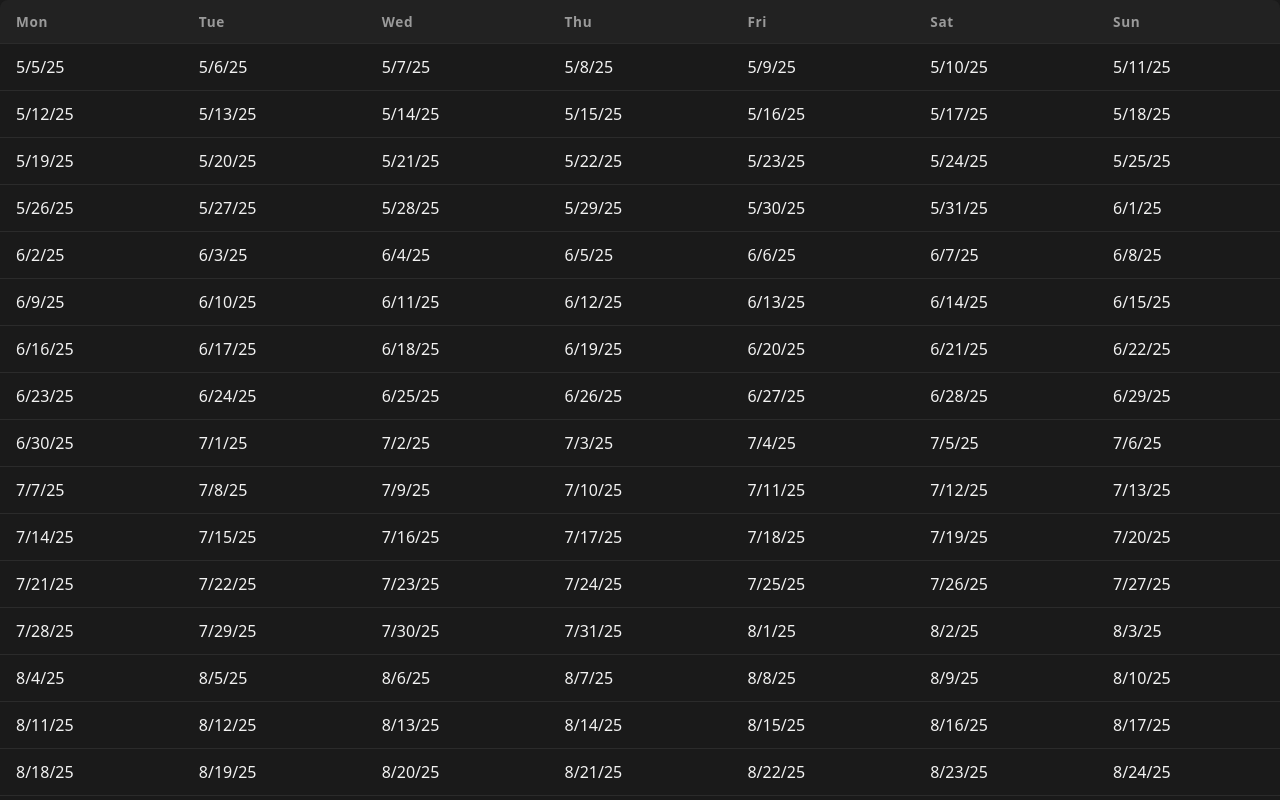
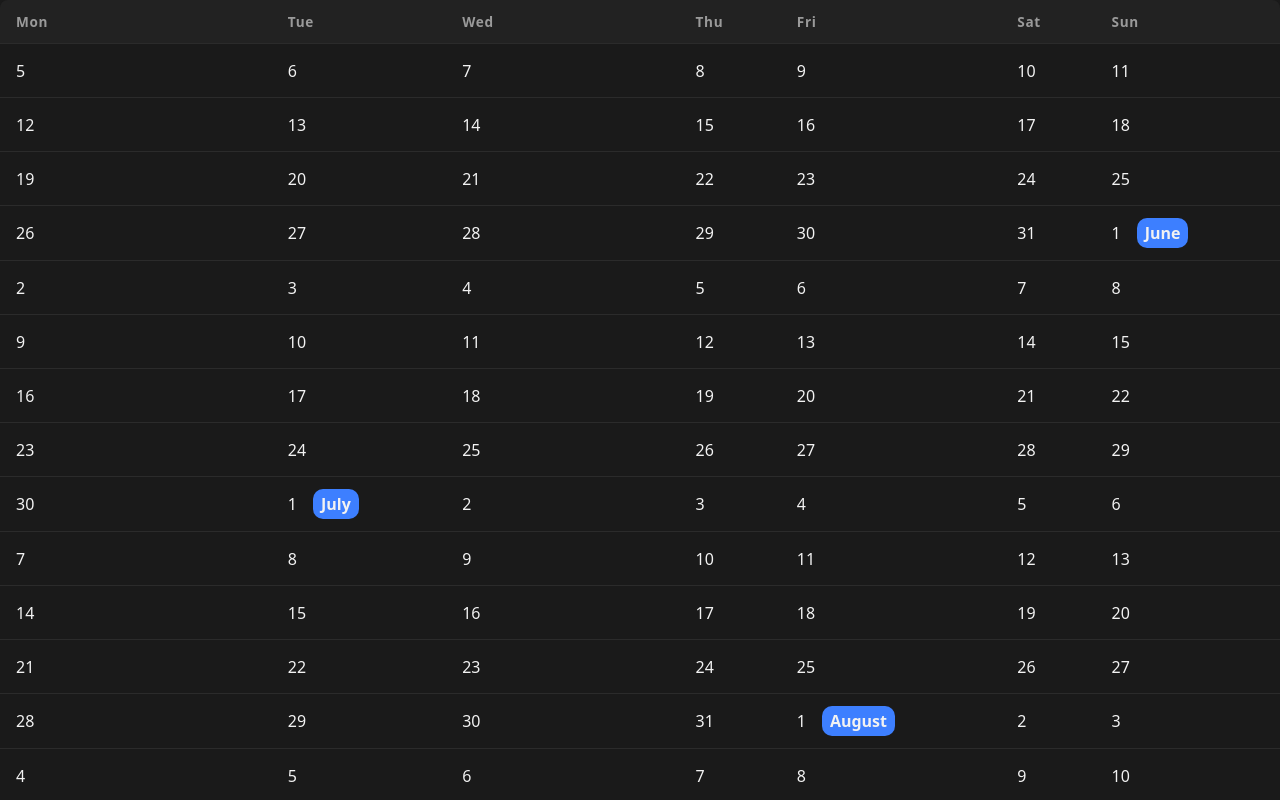
Before and after one commit to ghostwriter7/RiverOfLife, an Angular app: page / in a window 1280 px wide. Shown: the top 800 px of the page. Built offline with nearby package versions, Linux system fonts and the light colour scheme.

Commit message:
Added month indicators, simplified cell content.

```diff
--- a/src/app/app.component.css
+++ b/src/app/app.component.css
@@ -0,0 +1,65 @@
+.wrapper {
+  overflow-x: scroll;
+}
+
+table {
+  width: 100%;
+  border-collapse: collapse;
+  background: var(--bg-1);
+  color: var(--fg-main);
+  border-radius: 8px;
+  overflow: hidden;
+}
+
+table thead {
+  background: var(--bg-2);
+}
+
+table th,
+table td {
+  padding: 12px 16px;
+  border-bottom: 1px solid var(--border);
+}
+
+table th {
+  font-weight: 600;
+  font-size: 0.85rem;
+  letter-spacing: 0.05em;
+  color: var(--fg-muted);
+  text-align: left;
+}
+
+table tbody tr:hover {
+  background: color-mix(in srgb, var(--accent) 10%, transparent);
+  transition: background 0.2s ease;
+}
+
+table tbody tr:last-child td {
+  border-bottom: none;
+}
+
+td.success {
+  background: color-mix(in srgb, var(--success) 10%, transparent);
+  color: var(--success);
+  font-weight: 600;
+}
+
+td.failure {
+  background: color-mix(in srgb, var(--failure) 10%, transparent);
+  color: var(--failure);
+  font-weight: 600;
+}
+
+.cell {
+  align-items: center;
+  display: flex;
+  gap: 1rem;
+  min-height: 29px;
+}
+
+.month-label {
+  background: var(--accent);
+  font-weight: 600;
+  border-radius: 10px;
+  padding: 4px 8px;
+}
--- a/src/app/app.component.html
+++ b/src/app/app.component.html
@@ -1,3 +1,4 @@
+<div class="wrapper">
   <table>
     <thead>
     <tr>
@@ -17,9 +18,18 @@
             <td
               [class.success]="day.state === 'success'"
               [class.failure]="day.state === 'failure'"
-            (click)="onCellClick(day)">{{ day.date | date: 'shortDate' }}</td>
+              (click)="onCellClick(day)">
+              <div class="cell">
+                <span>{{ day.date | date: 'd' }}</span>
+
+                @if (day.monthLabel) {
+                  <span class="month-label">{{ day.monthLabel }}</span>
+                }
+              </div>
+            </td>
           }
         </tr>
       }
     </tbody>
   </table>
+</div>
--- a/src/app/app.component.ts
+++ b/src/app/app.component.ts
@@ -1,7 +1,7 @@
 import { DatePipe } from '@angular/common'
 import { Component, OnInit } from '@angular/core';
 
-type Cell = { date: Date; state: CellState };
+type Cell = { date: Date; monthLabel?: string; state: CellState };
 type CellState = "success" | "failure" | "none";
 
 @Component({
@@ -39,6 +39,7 @@ export class AppComponent implements OnInit {
     const temporaryStart = new Date(2025, 4, 5, 12, 0, 0);
     const numberOfWeeks = 25;
 
+    let previousMonth = 4;
     this.weeks = new Array(numberOfWeeks)
       .fill(0)
       .map((_, weekIndex) => {
@@ -47,7 +48,16 @@ export class AppComponent implements OnInit {
           .map((_, dayIndex) => {
             const date = new Date();
             date.setDate(temporaryStart.getDate() + (weekIndex * 7) + dayIndex);
-            return { date, state: 'none' };
+            const month = date.getMonth();
+
+            const cell: Cell = { date, state: 'none' };
+
+            if (month !== previousMonth) {
+              previousMonth = month;
+              return { ...cell, monthLabel: date.toLocaleString('default', { month: 'long' }) } as Cell;
+            }
+
+            return cell;
           });
       });
   }
--- a/src/styles.css
+++ b/src/styles.css
@@ -13,52 +13,5 @@ body {
   background: var(--bg-1);
   font-family: system-ui, -apple-system, "Segoe UI", Roboto, Helvetica, Arial, sans-serif;
   margin: 0;
+  width: 100vw;
 }
-
-table {
-  width: 100%;
-  border-collapse: collapse;
-  background: var(--bg-1);
-  color: var(--fg-main);
-  border-radius: 8px;
-  overflow: hidden;
-}
-
-table thead {
-  background: var(--bg-2);
-}
-
-table th,
-table td {
-  padding: 12px 16px;
-  border-bottom: 1px solid var(--border);
-}
-
-table th {
-  font-weight: 600;
-  font-size: 0.85rem;
-  letter-spacing: 0.05em;
-  color: var(--fg-muted);
-  text-align: left;
-}
-
-table tbody tr:hover {
-  background: color-mix(in srgb, var(--accent) 10%, transparent);
-  transition: background 0.2s ease;
-}
-
-table tbody tr:last-child td {
-  border-bottom: none;
-}
-
-td.success {
-  background: color-mix(in srgb, var(--success) 10%, transparent);
-  color: var(--success);
-  font-weight: 600;
-}
-
-td.failure {
-  background: color-mix(in srgb, var(--failure) 10%, transparent);
-  color: var(--failure);
-  font-weight: 600;
-}
```
Lines whose indentation alone changed are shown as unchanged.
